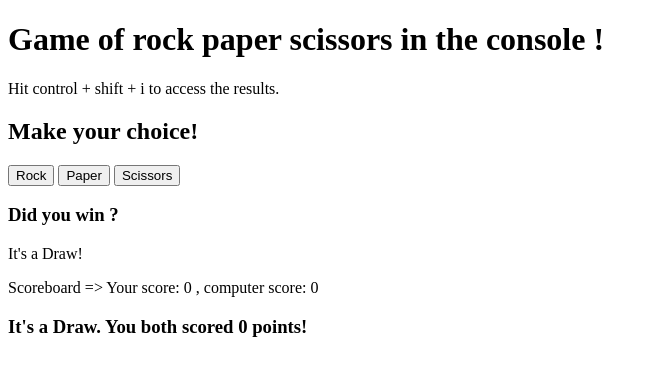
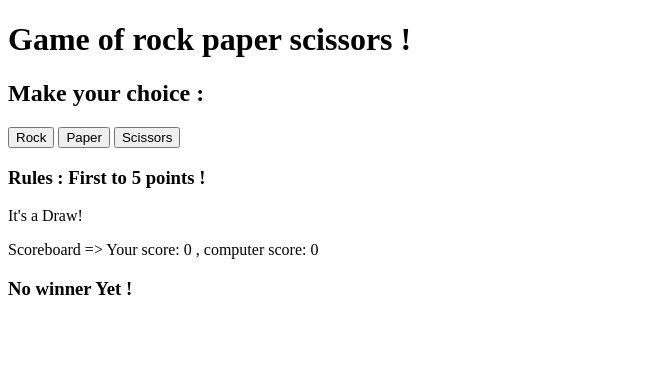
Before and after one commit to adnene-guessoum/rock_paper_scissors, a plain HTML site: page index.html in a window 1280 px wide. Both pictures are taken after a click on the button "Rock". Shown: the whole page, without its empty margins (0-657 px from the left). Drawn offline with Linux system fonts and the light colour scheme.

Commit message:
Adjust the texts dynamically and correctly after refactor

```diff
--- a/index.html
+++ b/index.html
@@ -7,11 +7,10 @@
 		<script type="text/javascript" src="script.js" defer></script>
 	</head>
 	<body>
-		<h1>Game of rock paper scissors in the console !</h1>
-		<p>Hit control + shift + i to access the results.</p>
+		<h1>Game of rock paper scissors !</h1>
 
 		<div class="game-box" >
-			<h2>Make your choice!</h2>
+			<h2>Make your choice :</h2>
 
 			<div class="playerSelection">
 				<button id="rock">Rock</button>
@@ -21,7 +20,7 @@
 		</div>
 
 		<div class="result-box">
-			<h3>Did you win ? </h3>
+			<h3>Rules : First to 5 points !</h3>
 
 			<div id="display-result"></div>
 		</div>
--- a/script.js
+++ b/script.js
@@ -44,39 +44,49 @@ function playsOneRound(playerSelection, computerChoice)  {
 	}
 }
 
-//build the repeated game :
-function game(numberOfRounds, playerSelection, computerSelection) {
-	let playerScore = 0;
-	let computerScore = 0;
-	for (let i = 0; i < numberOfRounds; i++) {
-		let roundResult =  playsOneRound(playerSelection, computerSelection);
+function displayRoundResult(roundResult) {
+
+	let winner;
 
 	if (roundResult.startsWith("You Win!")) {
-			playerScore++;
-
 		result.textContent = roundResult;
 		resultDiv.appendChild(result);
+		winner = 'player';
 
+	} else if (roundResult.startsWith("You Lose!")) {
+		result.textContent = roundResult;
+		resultDiv.appendChild(result);
+		winner = 'computer';
+
+	} else {
+		result.textContent = roundResult;
+		resultDiv.appendChild(result);
+		winner = 'none';
+	}
+
+	return winner;
+}
+
+function updateScoreBoard(winner) {
+
+	if (winner === 'computer') {
+		computerScore++;
 		scoreBoard.textContent = ` Scoreboard => Your score: ${playerScore} , computer score: ${computerScore}`;
 		resultDiv.appendChild(scoreBoard);
-
-		} else if (roundResult.startsWith("You Lose!")) {
-			computerScore++;
-			result.textContent = roundResult;
-			resultDiv.appendChild(result);
-			resultDiv.appendChild(scoreBoard);
-
+	} else if (winner === 'player'){
+		playerScore++;
 		scoreBoard.textContent = ` Scoreboard => Your score: ${playerScore} , computer score: ${computerScore}`;
 		resultDiv.appendChild(scoreBoard);
 	} else {
-			result.textContent = roundResult;
-
-			resultDiv.appendChild(result);
-			resultDiv.appendChild(scoreBoard);
-
 		scoreBoard.textContent = ` Scoreboard => Your score: ${playerScore} , computer score: ${computerScore}`;
 		resultDiv.appendChild(scoreBoard);
 	}
+}
+//build the repeated game :
+function displayFinalResult(playerScore, computerScore) {
+
+	if (playerScore < 5 && computerScore < 5) {
+		return "No winner Yet !"
 	}
 
 	if (playerScore > computerScore) {
@@ -86,6 +96,7 @@ function game(numberOfRounds, playerSelection, computerSelection) {
 	} else {
 		return `It's a Draw. You both scored ${playerScore} points!`
 	}
+
 }
 
 // invoke the game to play 5 rounds: removed for the ui tests (assignement)
@@ -98,7 +109,17 @@ const result = document.createElement('p');
 const scoreBoard = document.createElement('div');
 const finalResult = document.createElement('h3');
 
+let playerScore = 0;
+let computerScore = 0;
+
 let choice = buttons.forEach(button => button.addEventListener('click', function(e) {
-	finalResult.textContent = game(5, e.target.id, getComputerChoice());
+
+	let round = playsOneRound(e.target.id, getComputerChoice());
+	let roundWinner = displayRoundResult(round);
+
+	updateScoreBoard(roundWinner);
+
+	finalResult.textContent = displayFinalResult(playerScore, computerScore);
+
 	resultDiv.appendChild(finalResult);
 }));
```
Also changed, not shown: 2 other files. Lines whose indentation alone changed are shown as unchanged.
